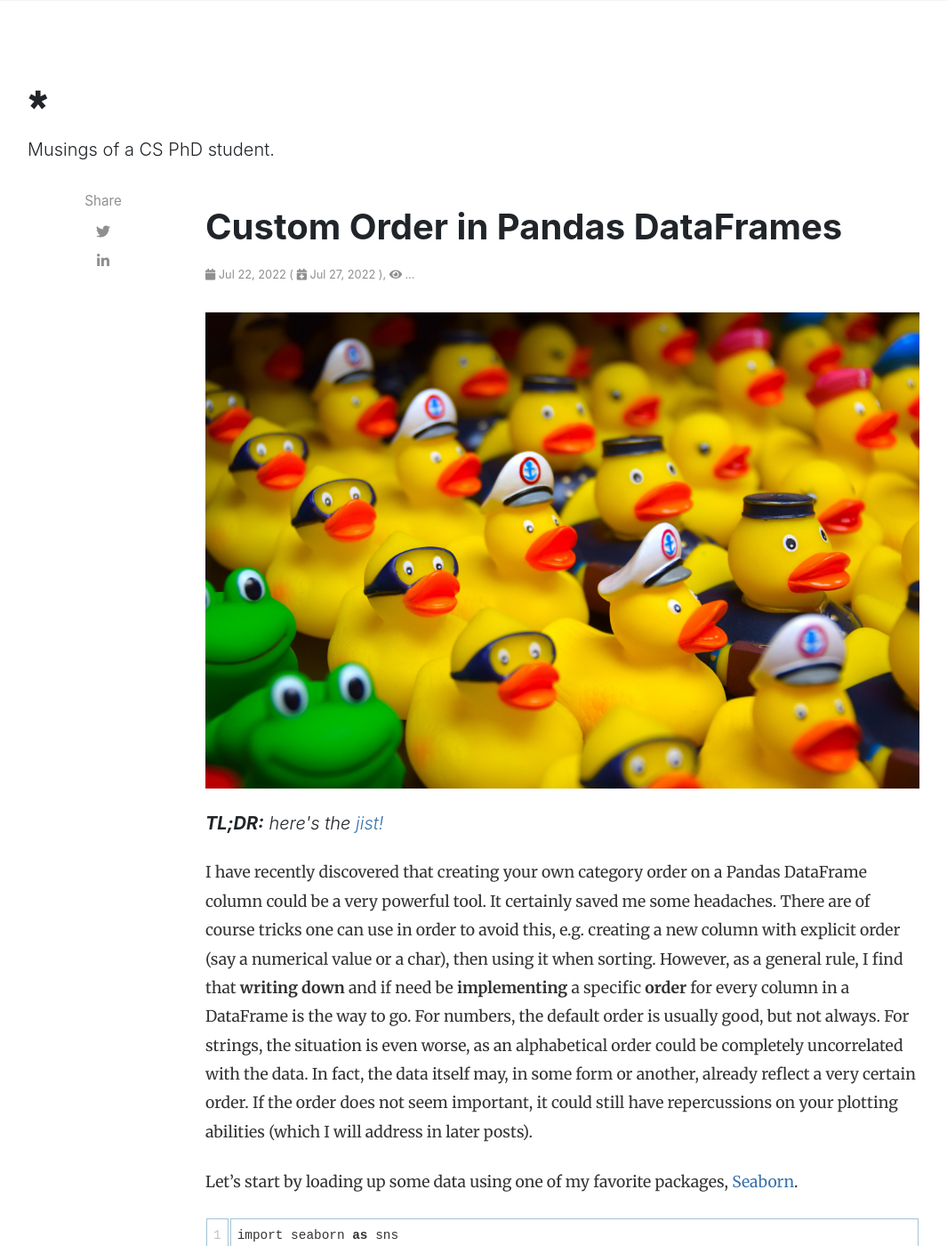
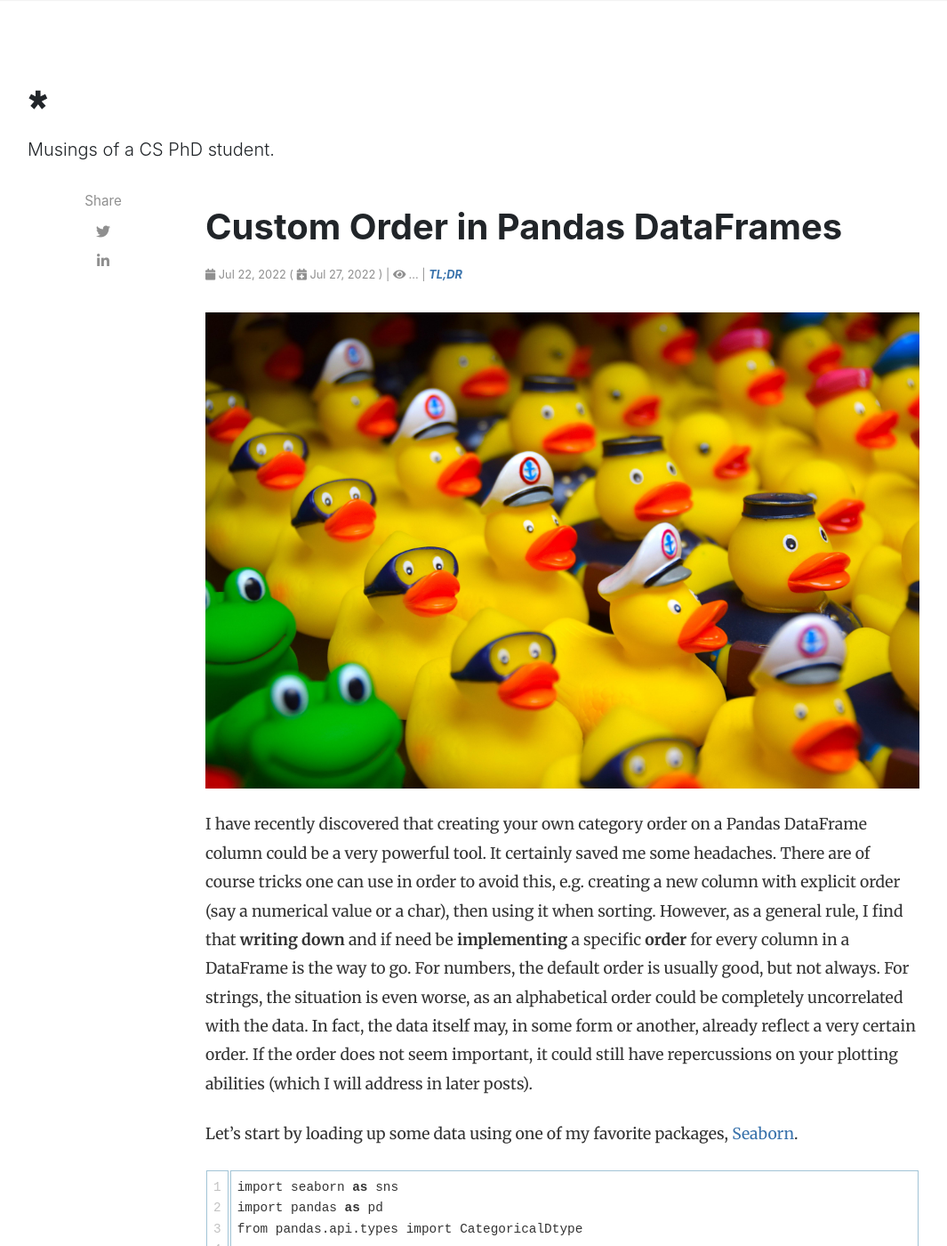
Before and after one commit to r02b/r02b.github.io, a Jekyll site: the page built from _posts/2022-07-22-dataframe_ordering.md, in a window 1280 px wide and 1400 px high. Shown: the whole window at 89% size, without its empty margins (54-1119 px from the left). Built offline with Jekyll 4.4.1, drawn with Linux system fonts in a browser that asks for light colours; nearby versions of some CDN libraries.

Commit message:
New tldr link format

```diff
--- a/_layouts/post.html
+++ b/_layouts/post.html
@@ -51,9 +51,9 @@ post_class: post-template
                                 (
                             <i class="fa fa-calendar-plus" aria-hidden="true"></i>
                             <time datetime="{{ page.last_modified_at | date_to_xmlschema }}" itemprop="dateModified">{{ page.last_modified_at | date: "%b %-d, %Y" }}</time>
-                            ),
+                            ) |
                             {% else %}
-                            ,
+                            |
                             {% endif %}
 
                             <script type="module">
@@ -63,6 +63,14 @@ post_class: post-template
                                 });
                             </script>
                             <i class="fa fa-eye" aria-hidden="true">&nbsp;</i><span id="visits">...</span>
+                        </span>
+                        <!-- Post TLDR -->
+                        {% if page.beforetoc and page.toc == false %}
+                        <span class="post-date">|
+                            <i>
+                                <a href="#tldr"><span class="font-weight-bold">TL;DR</span></a>
+                            </i>
+                        {% endif %}
                         </span>
                     </small>
                 </p>
@@ -86,16 +94,6 @@ post_class: post-template
 
             {% endif %}
             <!-- End Featured Image -->
-
-            <!-- Post TLDR -->
-            {% if page.beforetoc and page.toc == false %}
-            <div class="toc mt-4 mb-4 lead">
-                <i>
-                <span class="font-weight-bold">TL;DR:</span>
-                here's the <a href="#tldr">jist!</a>
-                </i>
-            </div>
-            {% endif %}
 
             <!-- Post Content -->
             <div class="article-post">
```
